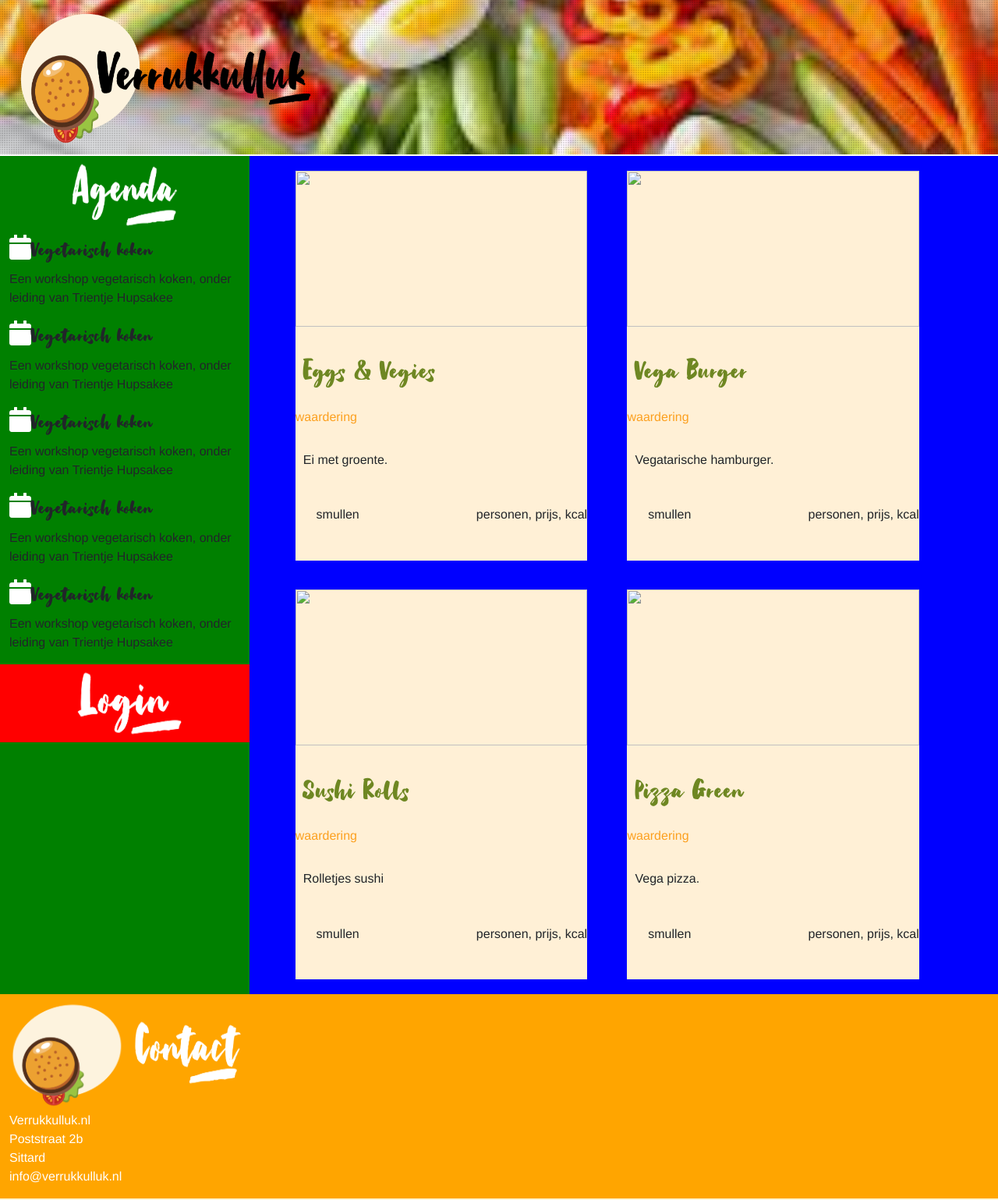
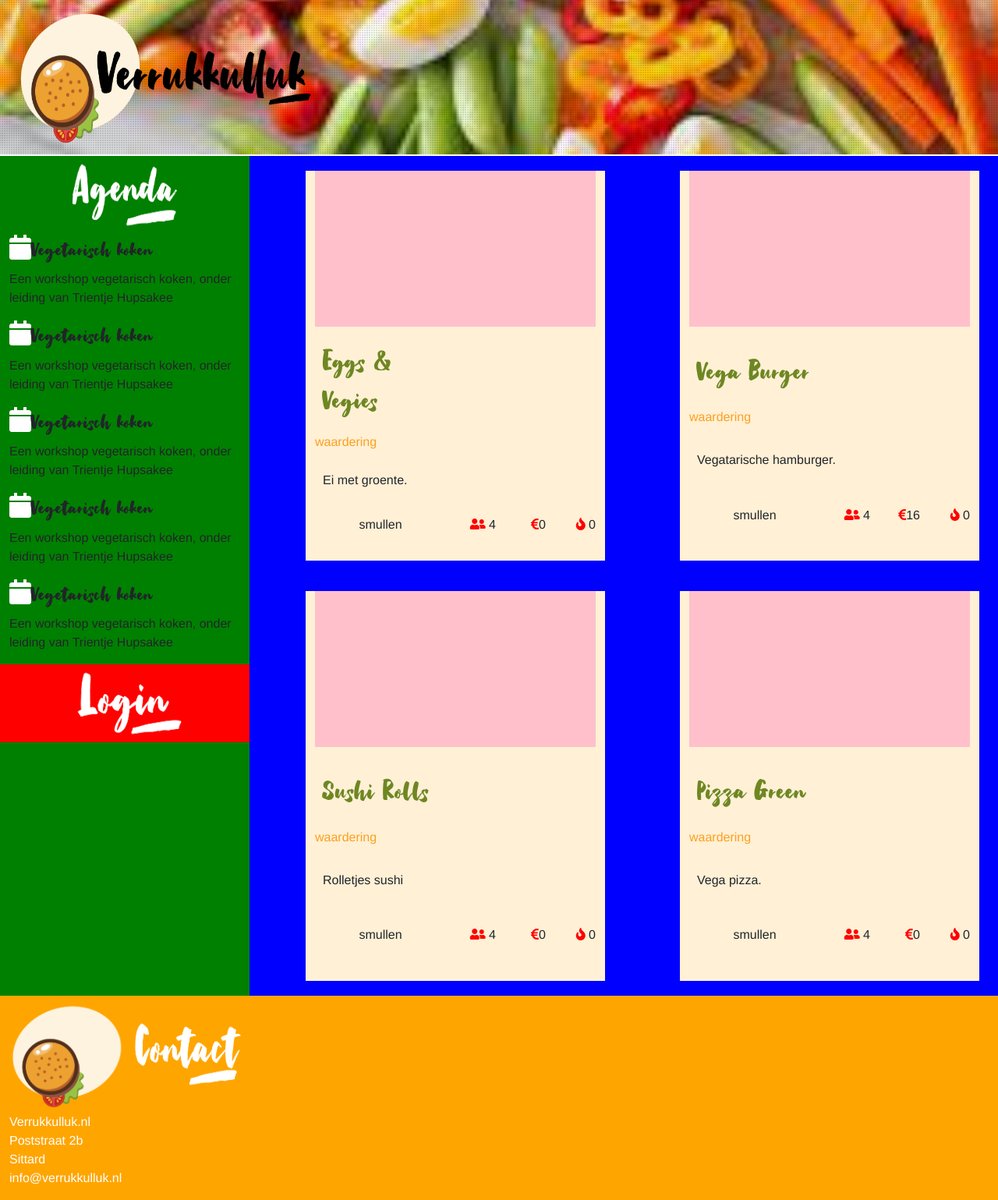
Before and after one commit to LiekeDeckers/educom-verrukkulluk, a PHP site: page / in a window 1280 px wide. Shown: the whole page at 78% size. Run offline with PHP 8.4, Linux system fonts and the light colour scheme; data comes from the database, SQL or seed files in the repository; data that the repository does not hold is empty; some libraries are stand-ins or nearby versions.

Commit message:
homepage gerechten #13

```diff
--- a/assets/css/main.css
+++ b/assets/css/main.css
@@ -83,8 +83,9 @@ html, body {
     outline-color: #000;
 }
 
-#gerechten_foto {
+.gerechten_foto {
     width: 100%;
+    height: 200px;
     background-position: relative;
     background-size: cover;
 }
--- a/lib/gerecht.php
+++ b/lib/gerecht.php
@@ -80,6 +80,7 @@ class gerecht {
         "titel" => $row["titel"],
         "korte_omschrijving" => $row["korte_omschrijving"],
         "lange_omschrijving" => $row["lange_omschrijving"],
+        "afbeelding" => $row["afbeelding"],
         "ingredienten" => $ingredienten,
         "favoriet" => $this->ophalenFavoriet($row["gerecht_id"]),
         "waardering" => $waarderingen,
--- a/templates/homepage.html.twig
+++ b/templates/homepage.html.twig
@@ -27,12 +27,14 @@
 
 {# content #}
 {% block content %}
-
+    <div class="row justify-content-around">
         {% for record in data %}
             <div class="gerechten">
                 <div class="row">
                     <div class="col-md-12">
-                <img src="{{ record.foto }}" style="width: 100%; height: 200px;">
+                        <div class="gerechten_foto" style="background-color: pink">
+                            {{ record.afbeelding }}
+                        </div>
                     </div>
                 </div>
 
@@ -52,15 +54,20 @@
                 </div>
 
                 <div class="row">
-            <div class="col-md-4" id="smullen">
+                    <div class="col-md-6" id="smullen">
                         <p>smullen</p>
                     </div>
-            <div class="col-md-8" id="gerechten_info">
-                <p>personen, prijs, kcal</p>
+                    <div class="col-md-2" id="gerechten_info">
+                        <i class="fa fa-user-friends" style="color: red"></i> 4
+                    </div>
+                    <div class="col-md-2" id="gerechten_info">
+                        <i class="fa fa-euro-sign" style="color:red"></i>{{record.prijs_gerecht}}
+                    </div>
+                    <div class="col-md-2" id="gerechten_info">
+                        <i class="fas fa-fire" style="color:red"></i> {{record.calorieen}}
                     </div>
                 </div>
             </div>
-
         {% endfor %}
-
+    </div>
 {% endblock %}
```
Lines whose indentation alone changed are shown as unchanged.
